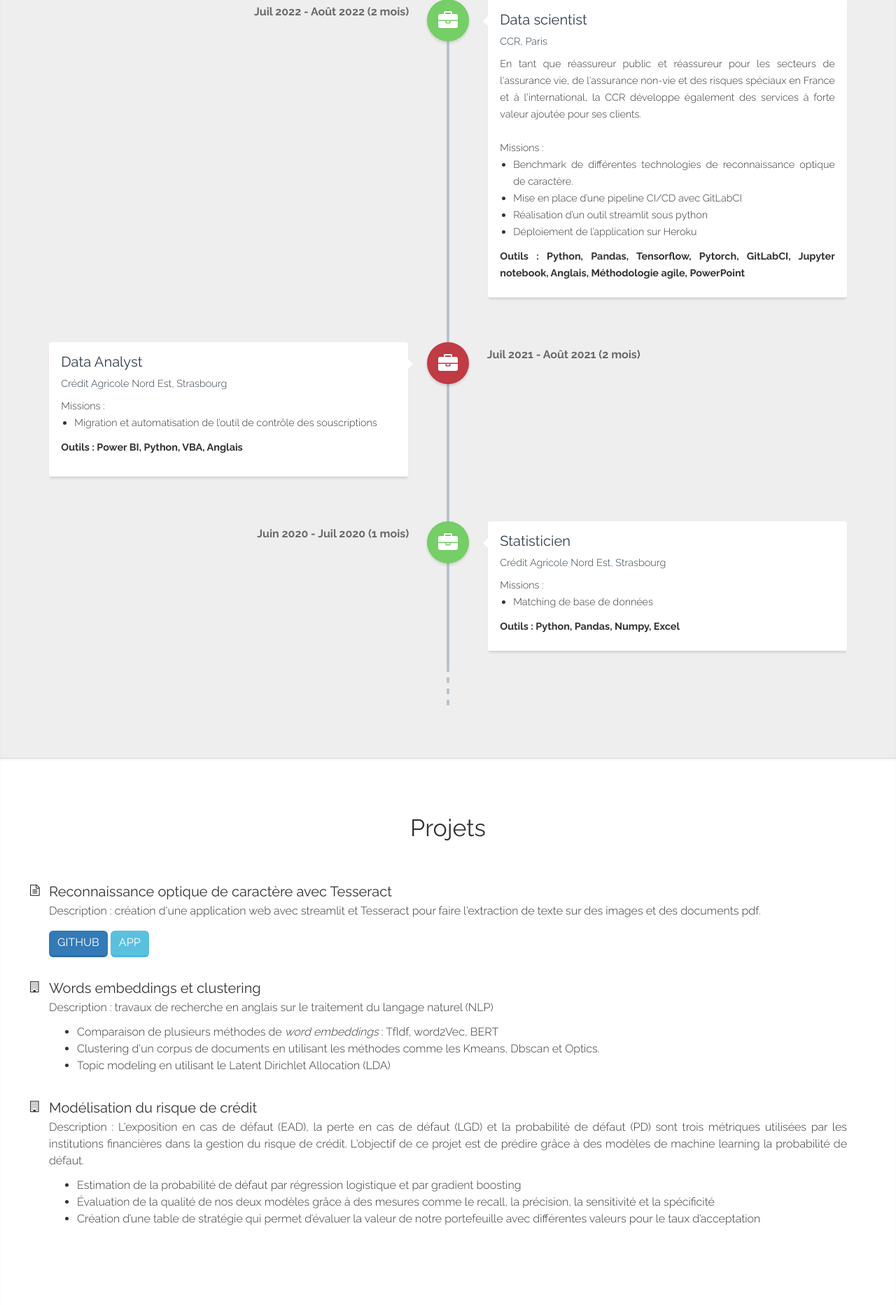
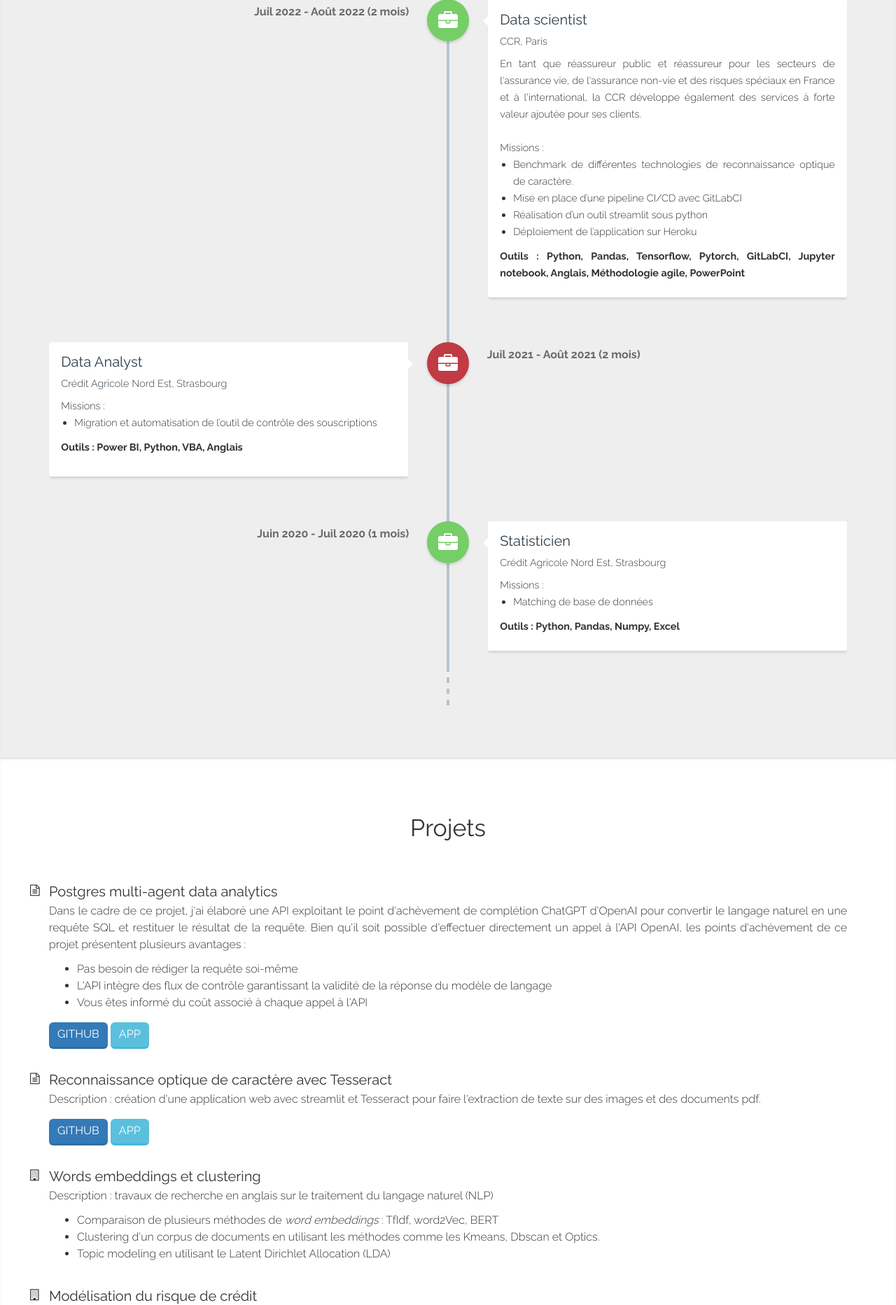
Before and after one commit to egah/epiphane-webapp-django, a Django app: page / in a window 1280 px wide. Shown: the part 2949-4814 px from the top of the page at 70% size. Run offline with Django 4.2, Linux system fonts and the light colour scheme; some libraries are stand-ins or nearby versions.

Commit message:
removing chat interface

```diff
--- a/Templates/chat/chatbot.html
+++ b/Templates/chat/chatbot.html
@@ -199,9 +199,5 @@
 
   }
 
-  @media print {
-    .intercom-lightweight-app {
-      display: none;
-    }
-  }
+
 </style></div></body></html>
--- a/Templates/portfolio_epiphane/base.html
+++ b/Templates/portfolio_epiphane/base.html
@@ -13,14 +13,6 @@
     <link rel="stylesheet" href="https://cdnjs.cloudflare.com/ajax/libs/font-awesome/4.7.0/css/font-awesome.min.css">
     <link rel="stylesheet" href="https://cdnjs.cloudflare.com/ajax/libs/font-awesome/4.7.0/css/font-awesome.min.css">
 
-<style>
-    #chatbotContainer {
-    border: 1px solid #ccc;
-    padding: 10px;
-    margin-top: 10px;
-
-}
-</style>
     </head>
     <body data-spy="scroll" data-target="#header">
     <nav id="header" class="navbar navbar-default navbar-fixed-top">
@@ -54,7 +46,7 @@
 
     <li><a href="https://drive.google.com/file/d/1Fn0fWTG0TqNdnD0t34BT2FoN8yoiX6PG/view?usp=sharing">CV</a></li>
 
-    <li><a href="{% url 'publications' %}">Publications</a></li>
+    <!--<li><a href="{% url 'publications' %}">Publications</a></li>-->
 
     <li><a href="{% url 'nlp-task' %}">nlp-task</a></li>
     <li><a href="{% url 'chat:chat_view' %}">epiphane-ai</a></li>
@@ -121,26 +113,6 @@
 
 
 
-<div id="chatbotContainer">
-  {% include 'chat/chat.html' %}
-</div>
-
-<script>
-  document.addEventListener("DOMContentLoaded", function () {
-    var chatbotContainer = document.getElementById("chatbotContainer");
-    var toggleChatbotButton = document.getElementById("toggleChatbot");
-
-    toggleChatbotButton.addEventListener("click", function () {
-        // Toggle the visibility of the chatbot container
-        if (chatbotContainer.style.display === "none") {
-            chatbotContainer.style.display = "block";
-        } else {
-            chatbotContainer.style.display = "none";
-        }
-    });
-});
-</script>
-
       <script async="" src="https://www.google-analytics.com/analytics.js"></script>
       {% load static %}
       <script src="{% static 'js/fichier_6.js' %}"></script>
--- a/Templates/portfolio_epiphane/nlp-task.html
+++ b/Templates/portfolio_epiphane/nlp-task.html
@@ -50,7 +50,7 @@
     <ul class="nav navbar-nav navbar-right">
     <li class=""><a href="{% url 'homepage' %}">Acceuil</a></li>
     <li class=""><a href="https://drive.google.com/file/d/1Fn0fWTG0TqNdnD0t34BT2FoN8yoiX6PG/view?usp=sharing">CV</a></li>
-    <li><a href="{% url 'publications'%}">Publications</a></li>
+    <!--<li><a href="{% url 'publications'%}">Publications</a></li>-->
     <li><a href="{% url 'nlp-task' %}">nlpapp</a></li>
     <li><a href="https://ocr-app-tesseract.streamlit.app/">ocr-app</a></li>
 
--- a/Templates/portfolio_epiphane/publications.html
+++ b/Templates/portfolio_epiphane/publications.html
@@ -46,7 +46,7 @@
     <ul class="nav navbar-nav navbar-right">
     <li class=""><a href="{% url 'homepage' %}">Acceuil</a></li>
     <li class=""><a href="https://drive.google.com/file/d/1Fn0fWTG0TqNdnD0t34BT2FoN8yoiX6PG/view?usp=sharing">CV</a></li>
-    <li><a href="#publications">Publications</a></li>
+    <!--<li><a href="#publications">Publications</a></li>-->
     <li><a href="{% url 'chat:chat_view' %}">epiphane-ai</a></li>
 
     <li><a href="{% url 'nlp-task' %}">nlpapp</a></li>
--- a/Templates/portfolio_epiphane/resume.html
+++ b/Templates/portfolio_epiphane/resume.html
@@ -592,6 +592,30 @@ de caractère.
         </div>
         </div>
       -->
+      <div class="publication clearfix   ">
+        <div class="icon color-emph">
+        <i class="fa fa-file-text-o" data-toggle="tooltip" title="" data-original-title="PhD thesis"></i>
+        </div>
+        <div class="publi-content">
+        <h4 class="publi-title">Postgres multi-agent data analytics
+        </h4>
+        <p>
+          Dans le cadre de ce projet, j'ai élaboré une API exploitant le point d'achèvement de complétion ChatGPT d'OpenAI pour convertir le langage naturel en une requête SQL et restituer le résultat de la requête. Bien qu'il soit possible d'effectuer directement un appel à l'API OpenAI, les points d'achèvement de ce projet présentent plusieurs avantages :
+
+          <ul>
+            <li>Pas besoin de rédiger la requête soi-même</li>
+            <li>L'API intègre des flux de contrôle garantissant la validité de la réponse du modèle de langage</li>
+            <li>Vous êtes informé du coût associé à chaque appel à l'API</li>
+          </ul>
+        </p>
+        <p style="font-weight: bold;">
+        </p>
+        <p class="publi-urls btns-container">
+        <a class="btn btn-primary " href="https://github.com/egah/fastapi-postgres-multi-agent-data-analytics/tree/develop">github</a>
+        <a class="btn btn-info" href="https://fastapi-postgres-data-analytic-70044b1de0ad.herokuapp.com/docs#/default/generate_response_from_prompt_generate_response__post">app</a>
+        </p>
+        </div>
+        </div>
     <div class="publication clearfix   ">
     <div class="icon color-emph">
     <i class="fa fa-file-text-o" data-toggle="tooltip" title="" data-original-title="PhD thesis"></i>
--- a/static/js/script.js
+++ b/static/js/script.js
@@ -5,7 +5,7 @@ const chatInput = document.querySelector(".chat-input textarea");
 const sendChatBtn = document.querySelector(".chat-input span");
 
 let userMessage = null; // Variable to store user's message
-const API_KEY = "PASTE-YOUR-API-KEY"; // Paste your API key here
+const API_KEY = "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"; // Paste your API key here
 const inputInitHeight = chatInput.scrollHeight;
 
 const createChatLi = (message, className) => {
@@ -30,7 +30,7 @@ const generateResponse = (chatElement) => {
             "Authorization": `Bearer ${API_KEY}`
         },
         body: JSON.stringify({
-            model: "gpt-3.5-turbo",
+            model: "gpt-4",
             messages: [{role: "user", content: userMessage}],
         })
     }
```
